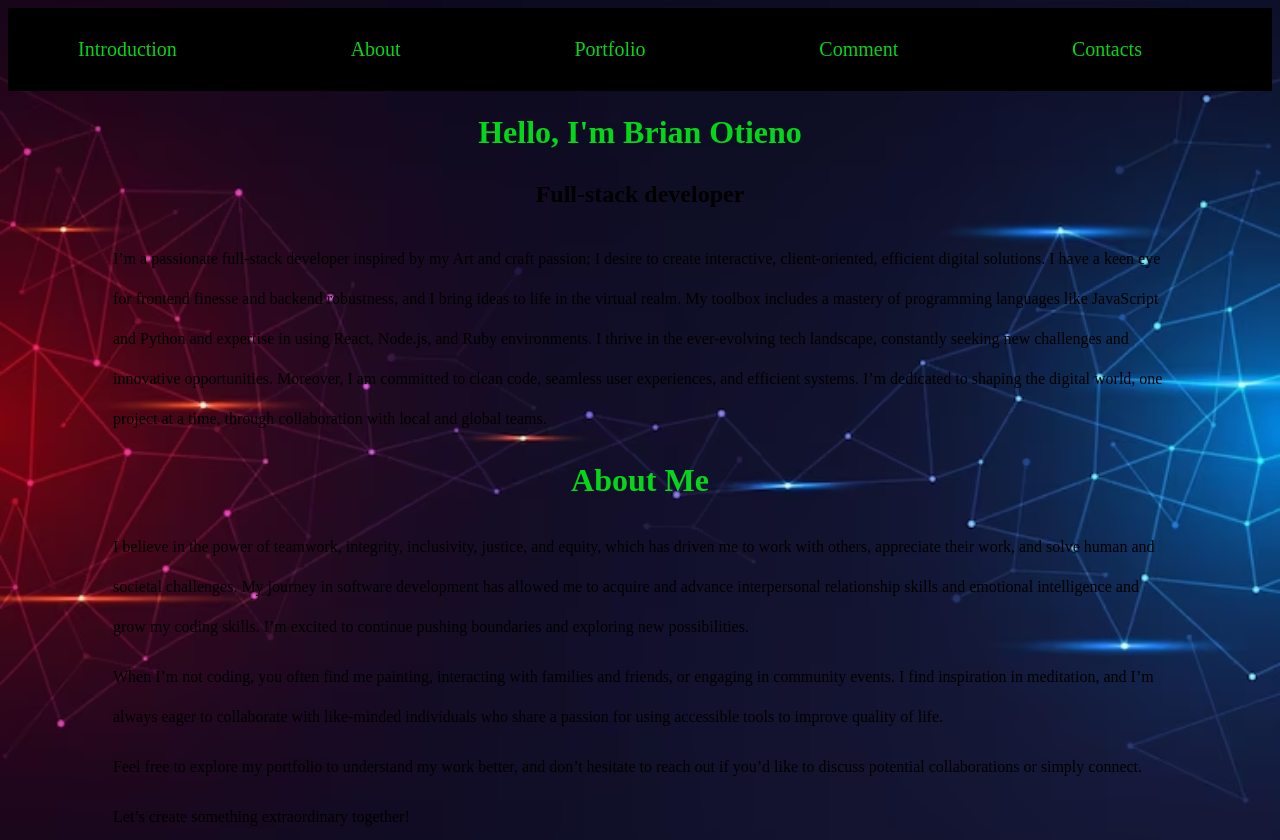
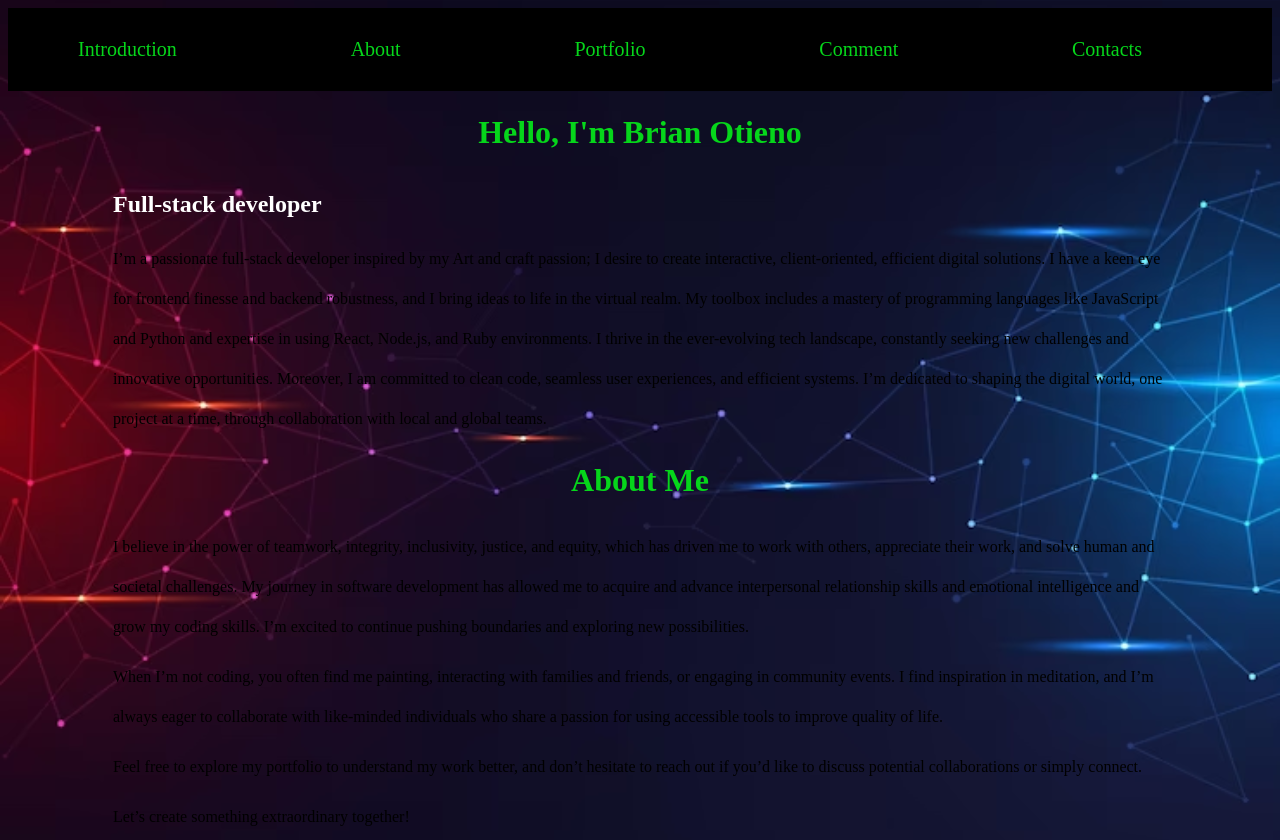
Before and after one commit to OtienoBrianOchieng/BrianOtienoPortfolio, a plain HTML site: page index.html in a window 1280 px wide. Shown: the top 840 px of the page. Drawn offline with nearby package versions, Linux system fonts and the light colour scheme.

Commit message:
Targetted h2 in CSS

```diff
--- a/style.css
+++ b/style.css
@@ -29,13 +29,21 @@ body {background-image:url(images/Star.avif);
 h1 {
     color: #06D61B;
 }
-
+/* targetting h2 element */
+#container h2{
+    color: white;
+    text-align: left;
+    text-size-adjust: 50px;
+    margin: 5px;
+    padding: 10px 50px 5px 100px;
+}
 /* targetting the entire body contents */
 #container{
     text-align: center;
     line-height: 5vh;
     height: 100vh;
 }
+/* targetting all paragraphs in the container */
 #container p {
     text-align: left;
     margin: 5px;
```
